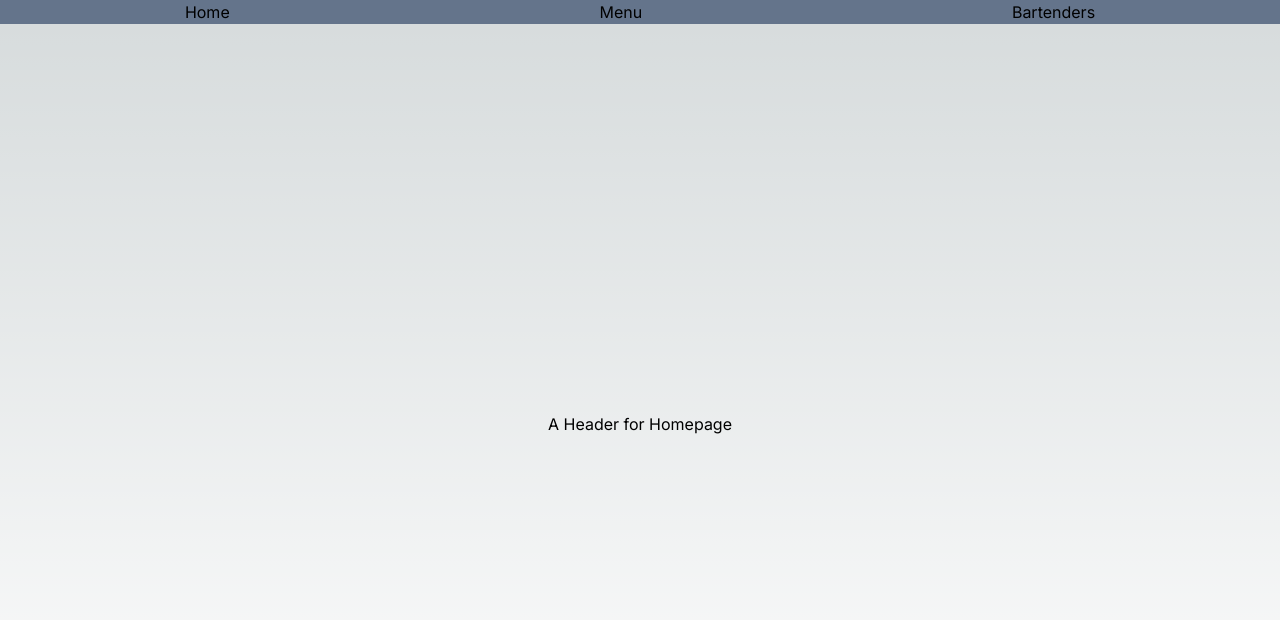
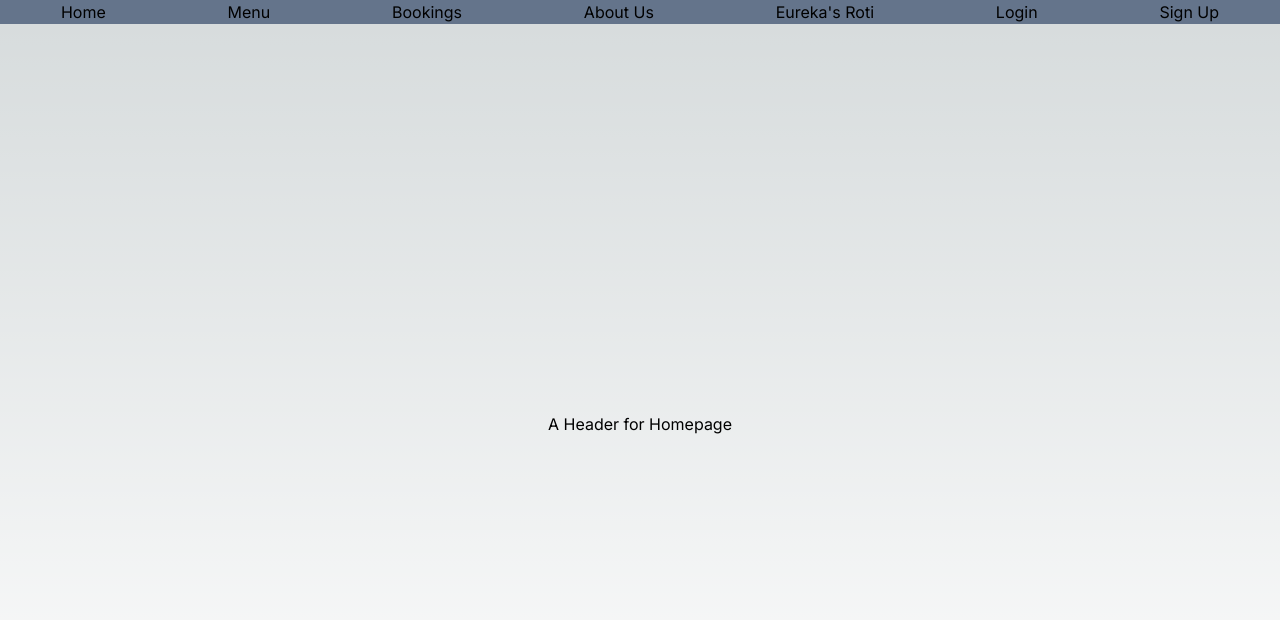
Before and after one commit to MJPitkin/mocktail-bar, a Next.js app: page / in a window 1280 px wide. Shown: the top 620 px of the page. Built offline with nearby package versions, Linux system fonts and the light colour scheme.

Commit message:
began work on navbar

```diff
--- a/components/Navbar.js
+++ b/components/Navbar.js
@@ -6,7 +6,11 @@ export default function Navbar() {
     <div className='w-full bg-slate-500 flex justify-around'>
         <Link href="/" className='hover:text-white'>Home</Link>
         <Link href="/menu" className='hover:text-white'>Menu</Link>
-        <Link href="/bartenders" className='hover:text-white'>Bartenders</Link>
+        <Link href="/bookings" className='hover:text-white'>Bookings</Link>
+        <Link href="/about" className='hover:text-white'>About Us</Link>
+        <Link href="/eureka" className='hover:text-white'>Eureka's Roti</Link>
+        <Link href="/login" className='hover:text-white'>Login</Link>
+        <Link href="/signup" className='hover:text-white'>Sign Up</Link>
     </div>
   )
 }
```
Also changed, not shown: app/bookings/page.js (renamed from app/bartenders/page.js).
